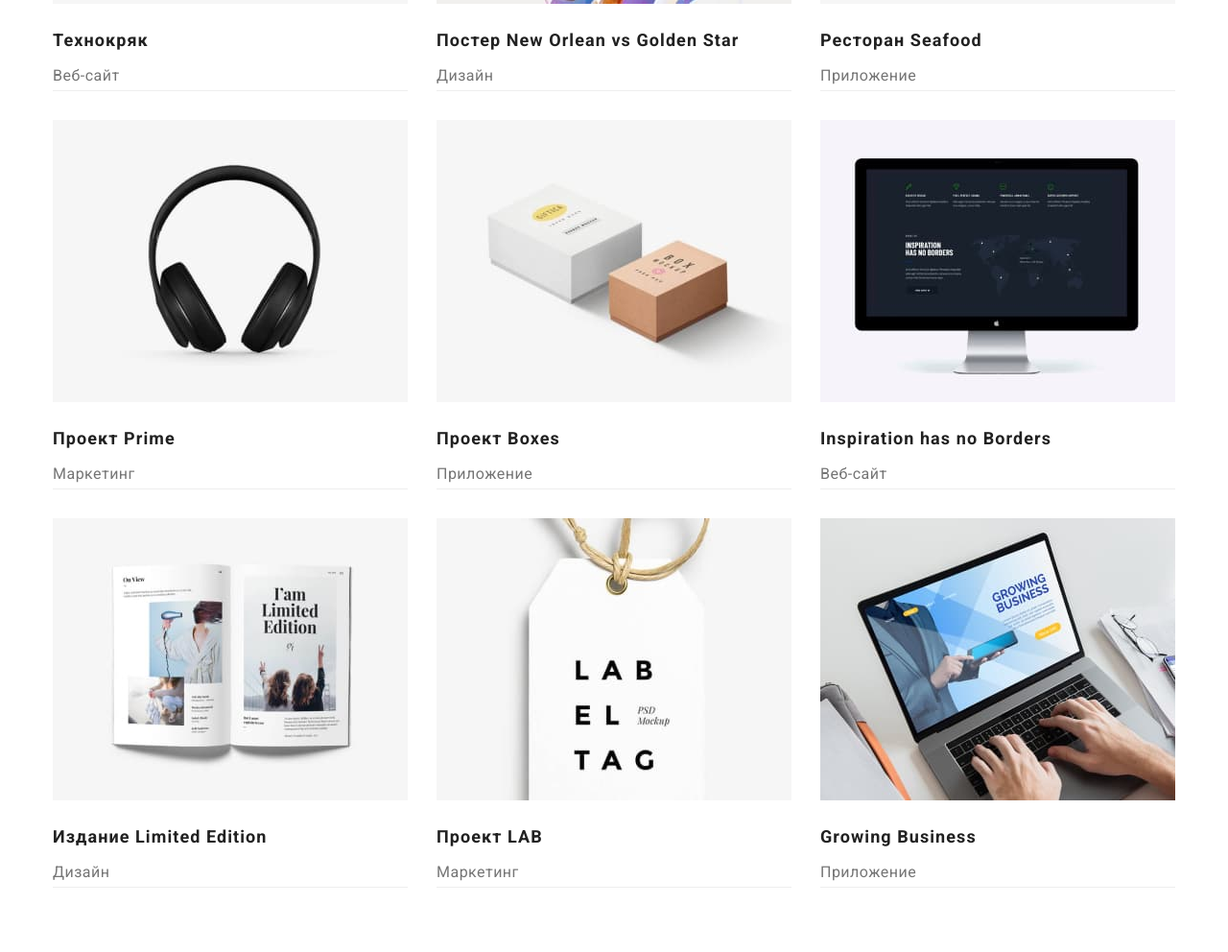
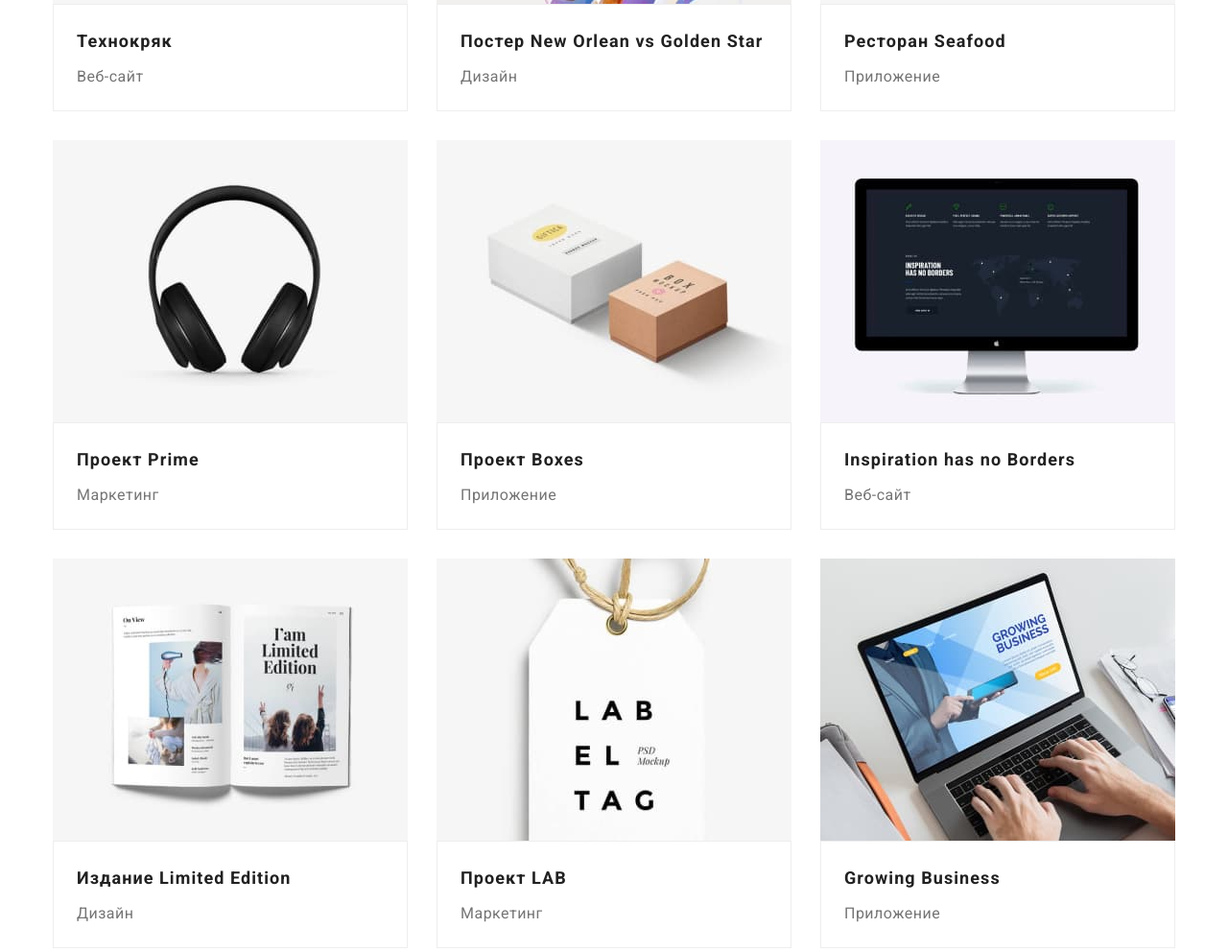
Before and after one commit to VictoriaVasylynych/goit-markup-hw-03, a plain HTML site: page portfolio.html in a window 1280 px wide. Shown: the part 556-1548 px from the top of the page at 96% size. Drawn offline with nearby package versions, Linux system fonts and the light colour scheme.

Commit message:
стилизует карточки

```diff
--- a/css/styles.css
+++ b/css/styles.css
@@ -233,6 +233,7 @@ body {
   text-align: center;
   letter-spacing: 0.03em;
   color: var(--title-text-color);
+  margin-bottom: 10px;
 }
 .team-descr {
   font-size: 16px;
@@ -240,6 +241,12 @@ body {
   text-align: center;
   letter-spacing: 0.03em;
   color: var(--text-color);
+}
+.team-about {
+  background-color: #ffffff;
+  border-radius: 0px 0px 4px 4px;
+  padding-top: 30px;
+  padding-bottom: 30px;
 }
 /*END TEAM*/
 
@@ -296,6 +303,9 @@ body {
   justify-content: center;
   margin-bottom: 34px;
 }
+.filter-item:not(:first-child) {
+  margin-left: 8px;
+}
 .filter-button {
   font-weight: 500;
   font-size: 16px;
@@ -310,7 +320,6 @@ body {
   padding-bottom: 6px;
   border-radius: 4px;
   border-color: transparent;
-  margin-left: 8px;
 }
 .filter-button:hover,
 .filter-button:focus {
@@ -333,7 +342,18 @@ body {
 .portfolio-item {
   margin-left: 30px;
   margin-top: 30px;
-  border-bottom: 1px solid #eeeeee;
+}
+.portfolio-link {
+  display: block;
+}
+.portfolio-card {
+  background: #ffffff;
+  border: 1px solid #eeeeee;
+  box-sizing: border-box;
+  padding-left: 24px;
+  padding-top: 20px;
+  padding-right: 24px;
+  padding-bottom: 20px;
 }
 .portfolio-title {
   font-weight: bold;
@@ -341,13 +361,12 @@ body {
   line-height: 2;
   letter-spacing: 0.06em;
   color: var(--title-text-color);
-  margin-top: 20px;
+  margin-bottom: 4px;
 }
 .portfolio-descr {
   font-size: 16px;
   line-height: 1.88;
   letter-spacing: 0.03em;
   color: var(--text-color);
-  margin-top: 4px;
 }
 /*END PORTFOLIO*/
--- a/portfolio.html
+++ b/portfolio.html
@@ -44,66 +44,84 @@
     <!--Portfolio-section-->
         <ul class="portfolio list">
                     <li class="portfolio-item">
-                        <a class="link" href="#">
+                        <a class="link portfolio-link" href="#">
                             <img src="./images/portfolio/tehnokryak.jpg" alt="экран ноутбука" width="370" height="294">
+                        <div class="portfolio-card">
                             <h3 class="portfolio-title">Технокряк</h3>
                             <p class="portfolio-descr">Веб-сайт</p>
+                        </div>
                         </a>
                     </li>
                     <li class="portfolio-item">
-                        <a class="link" href="#">
+                        <a class="link portfolio-link" href="#">
                             <img src="./images/portfolio/poster.jpg" alt="игра в баскетбол" width="370" height="294">
+                        <div class="portfolio-card">
                             <h3 class="portfolio-title">Постер New Orlean vs Golden Star</h3>
                             <p class="portfolio-descr">Дизайн</p>
+                        </div>
                         </a>
                     </li>
                     <li class="portfolio-item">
-                        <a class="link" href="#">
+                        <a class="link portfolio-link" href="#">
                             <img src="./images/portfolio/restaurant_seafood.jpg" alt="плакат с акулой" width="370" height="294">
+                        <div class="portfolio-card">
                             <h3 class="portfolio-title">Ресторан Seafood</h3>
                             <p class="portfolio-descr">Приложение</p>
+                        </div>
                         </a>
                     </li>
                     <li class="portfolio-item">
-                        <a class="link" href="#">
+                        <a class="link portfolio-link" href="#">
                             <img src="./images/portfolio/project_prime.jpg" alt="наушники" width="370" height="294">
+                        <div class="portfolio-card">
                             <h3 class="portfolio-title">Проект Prime</h3>
                             <p class="portfolio-descr">Маркетинг</p>
+                        </div>
                         </a>
                     </li>
                     <li class="portfolio-item">
-                        <a class="link" href="#">
+                        <a class="link portfolio-link" href="#">
                             <img src="./images/portfolio/project_boxes.jpg" alt="две коробки" width="370" height="294">
+                        <div class="portfolio-card">
                             <h3 class="portfolio-title">Проект Boxes</h3>
                             <p class="portfolio-descr">Приложение</p>
+                        </div>
                         </a>
                     </li>
                     <li class="portfolio-item">
-                        <a class="link" href="#">
+                        <a class="link portfolio-link" href="#">
                             <img src="./images/portfolio/inspiration.jpg" alt="экран компьютера" width="370" height="294">
+                        <div class="portfolio-card">
                             <h3 class="portfolio-title">Inspiration has no Borders</h3>
                             <p class="portfolio-descr">Веб-сайт</p>
+                        </div>
                         </a>
                     </li>
                     <li class="portfolio-item">
-                        <a class="link" href="#">
+                        <a class="link portfolio-link" href="#">
                             <img src="./images/portfolio/limited_edition.jpg" alt="открытая книга" width="370" height="294">
+                        <div class="portfolio-card">
                             <h3 class="portfolio-title">Издание Limited Edition</h3>
                             <p class="portfolio-descr">Дизайн</p>
+                        </div>
                         </a>
                     </li>
                     <li class="portfolio-item">
-                        <a class="link" href="#">
+                        <a class="link portfolio-link" href="#">
                             <img src="./images/portfolio/project_lab.jpg" alt="этикетка" width="370" height="294">
+                        <div class="portfolio-card">
                             <h3 class="portfolio-title">Проект LAB</h3>
                             <p class="portfolio-descr">Маркетинг</p>
+                        </div>
                         </a>
                     </li>
                     <li class="portfolio-item">
-                        <a class="link" href="#">
+                        <a class="link portfolio-link" href="#">
                             <img src="./images/portfolio/growing_business.jpg" alt="ноутбук" width="370" height="294">
+                        <div class="portfolio-card">
                             <h3 class="portfolio-title">Growing Business</h3>
                             <p class="portfolio-descr">Приложение</p>
+                        </div>
                         </a>
                     </li>
             </ul>
```
Also changed, not shown: index.html (+12 -4 lines).
